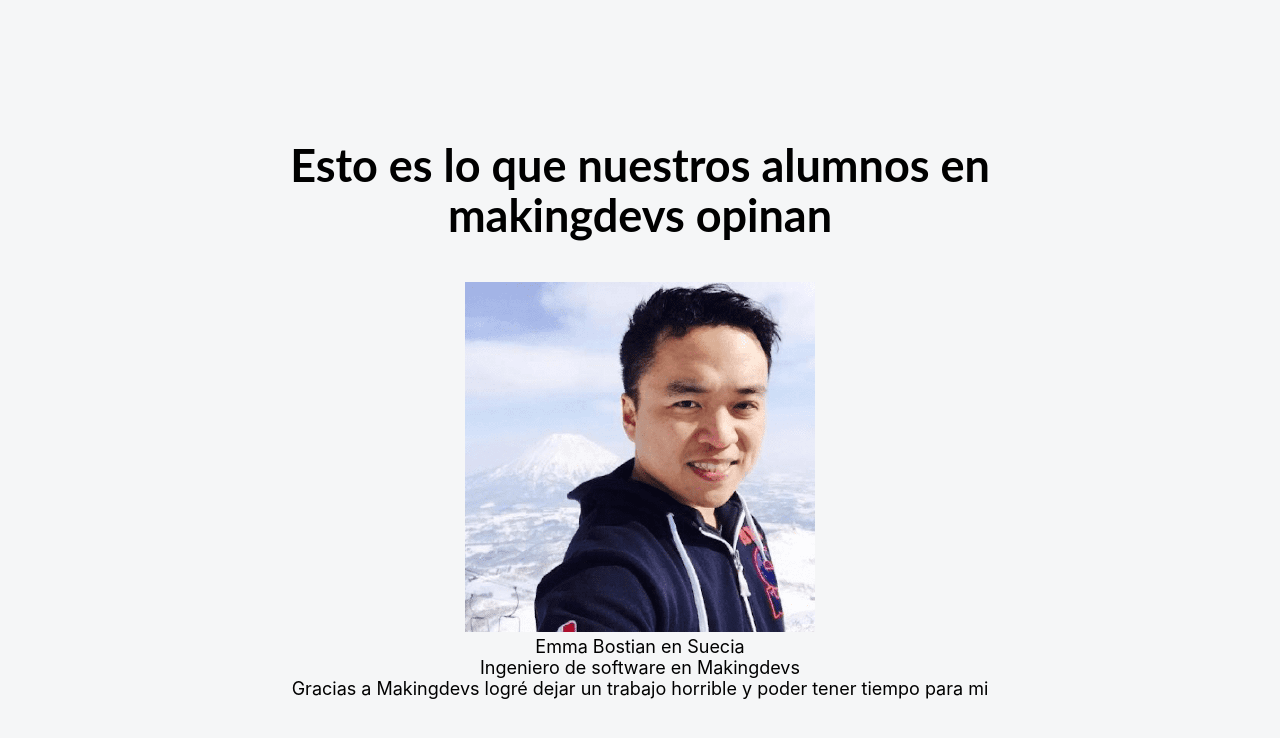
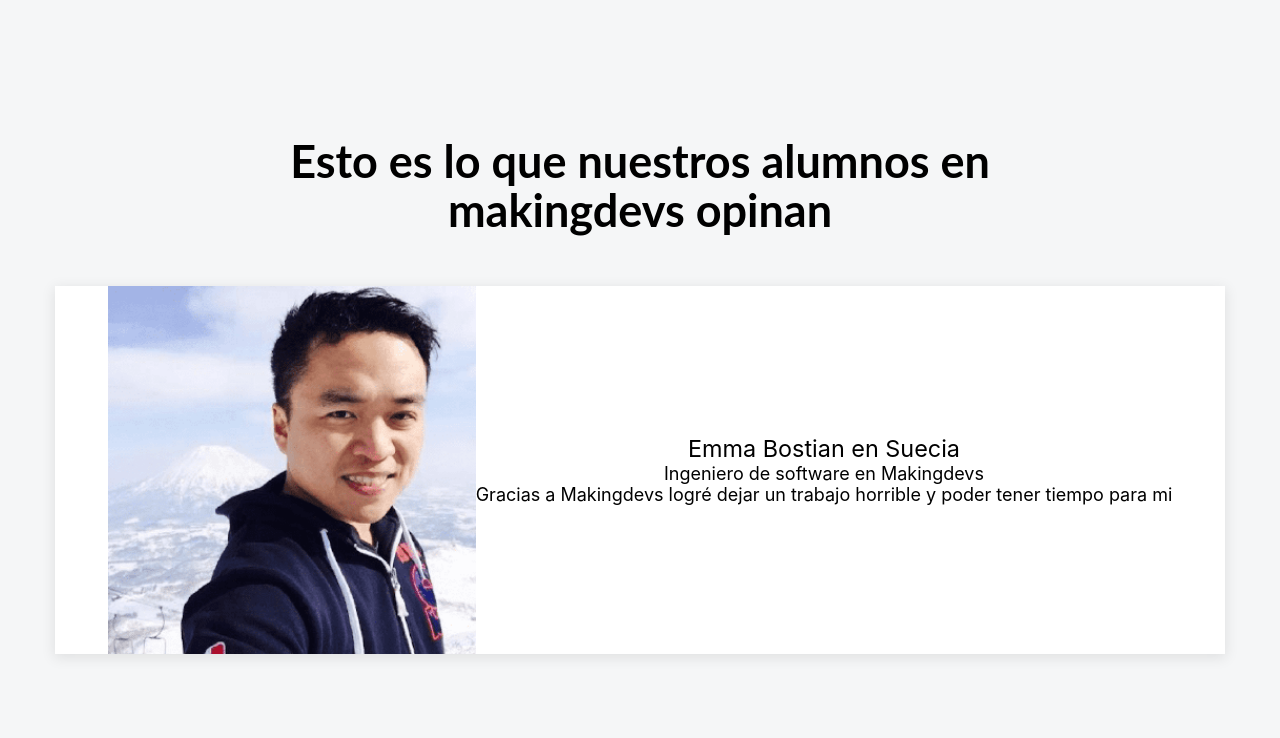
Before and after one commit to ghector6/freeCodeCampReact2, a React (Create React App) app: page / in a window 1280 px wide. Shown: the top 738 px of the page. Built offline with nearby package versions, Linux system fonts and the light colour scheme.

Commit message:
add: style for Testimonio component

```diff
--- a/src/componentes/Testimonio.js
+++ b/src/componentes/Testimonio.js
@@ -1,4 +1,5 @@
 import React from "react";
+import "../stylesheets/Testimonio.css";
 
 export function Testimonio() {
   return (
--- a/src/stylesheets/Testimonio.css
+++ b/src/stylesheets/Testimonio.css
@@ -8,3 +8,21 @@
     background-color: #fff;
     box-shadow: 0 3px 13px 1px rgb(0 0 0 / 9%);
 }
+
+.imagen-testimonio {
+  height: 100%;
+  width: auto;
+
+}
+
+.contendedor-texto-testimonio {
+  text-align: center;
+  padding: 40px;
+  font-family: Lato, sans-serif;
+  font-weight: 400;
+  line-height: 1.5rem;
+
+}
+.nombre-testimonio {
+  font-size: 1.3rem;
+}
```
